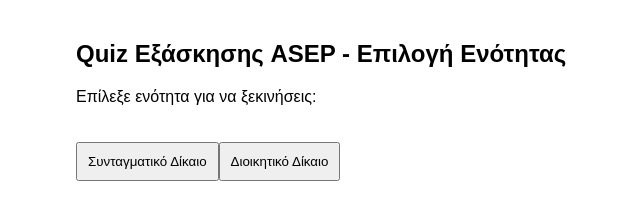
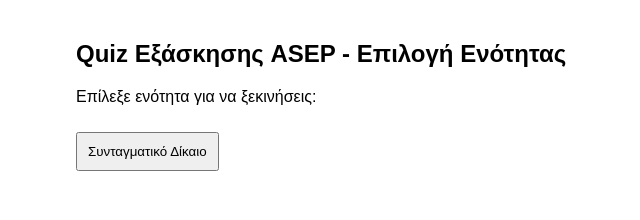
Before and after one commit to abazios/project, a plain HTML site: page index.html in a window 1280 px wide. Shown: the whole page, without its empty margins (264-904 px from the left). Drawn offline with Linux system fonts and the light colour scheme.

Commit message:
Add files via upload

```diff
--- a/index.html
+++ b/index.html
@@ -1,9 +1,10 @@
+
 <!DOCTYPE html>
 <html lang="el">
 <head>
 <meta charset="UTF-8">
 <meta name="viewport" content="width=device-width, initial-scale=1.0">
-<title>Quiz Εξάσκησης ASEP</title>
+<title>Quiz Εξάσκησης ASEP - Πλήρης Έκδοση</title>
 <style>
   body { font-family: sans-serif; max-width: 600px; margin: auto; padding: 20px; }
   .question { font-weight: bold; margin-top: 20px; }
@@ -11,7 +12,7 @@
   .option.correct { background-color: #c8e6c9; }
   .option.incorrect { background-color: #ffcdd2; }
   .hidden { display: none; }
-  button { padding: 10px; margin-top: 20px; }
+  button { padding: 10px; margin-top: 10px; margin-right: 10px; }
 </style>
 </head>
 <body>
@@ -20,15 +21,11 @@
 <div id="quiz" class="hidden"></div>
 <div id="score" class="hidden"></div>
 <script>
+// Ενδεικτική δομή για πλήρες quiz
 const quizData = {
   'Συνταγματικό Δίκαιο': [
     {question: "Το δικαίωμα ίδρυσης και συμμετοχής σε πολιτικό κόμμα:", options: ["Είναι κοινωνικό δικαίωμα", "Είναι πολιτικό δικαίωμα", "Είναι ατομικό δικαίωμα", "Είναι ατομικό και πολιτικό δικαίωμα συγχρόνως"], correct: 3},
-    {question: "Η Ευρωπαϊκή Σύμβαση των Δικαιωμάτων του Ανθρώπου είναι:", options: ["Κατώτερη από τον τυπικό νόμο", "Ουσιαστικός νόμος", "Μέρος του ουσιαστικού Συντάγματος", "Μη δεσμευτικό διεθνές κείμενο"], correct: 2},
-    {question: "Η αναδρομική ισχύς των νόμων:", options: ["Κατά κανόνα απαγορεύεται από το Σύνταγμα", "Κατά κανόνα δεν απαγορεύεται από το Σύνταγμα", "Είναι συνταγματικά επιβεβλημένη", "Αφορά μόνο τους ουσιαστικούς νόμους"], correct: 0}
-  ],
-  'Διοικητικό Δίκαιο': [
-    {question: "Το ΣτΕ είναι:", options: ["Πολιτικό Δικαστήριο", "Ποινικό Δικαστήριο", "Διοικητικό Δικαστήριο", "Δικαστήριο Ανθρωπίνων Δικαιωμάτων"], correct: 2},
-    {question: "Η διοικητική πράξη θεωρείται ατομική όταν:", options: ["Αφορά συγκεκριμένο πρόσωπο ή πρόσωπα", "Αφορά γενικά το κοινό", "Είναι κανονιστική", "Είναι δικαστική απόφαση"], correct: 0}
+    {question: "Η Ευρωπαϊκή Σύμβαση των Δικαιωμάτων του Ανθρώπου είναι:", options: ["Κατώτερη από τον τυπικό νόμο", "Ουσιαστικός νόμος", "Μέρος του ουσιαστικού Συντάγματος", "Μη δεσμευτικό διεθνές κείμενο"], correct: 2}
   ]
 };
 
@@ -36,6 +33,7 @@ let currentSet = [];
 let currentQuestion = 0;
 let correctFirstTry = 0;
 let triedWrong = false;
+
 const menuContainer = document.getElementById('menu');
 const quizContainer = document.getElementById('quiz');
 const scoreContainer = document.getElementById('score');
```
